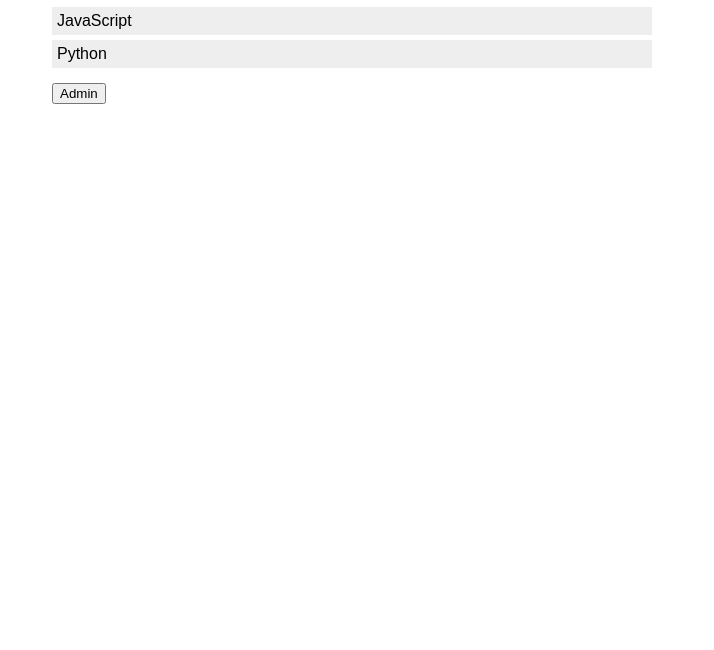
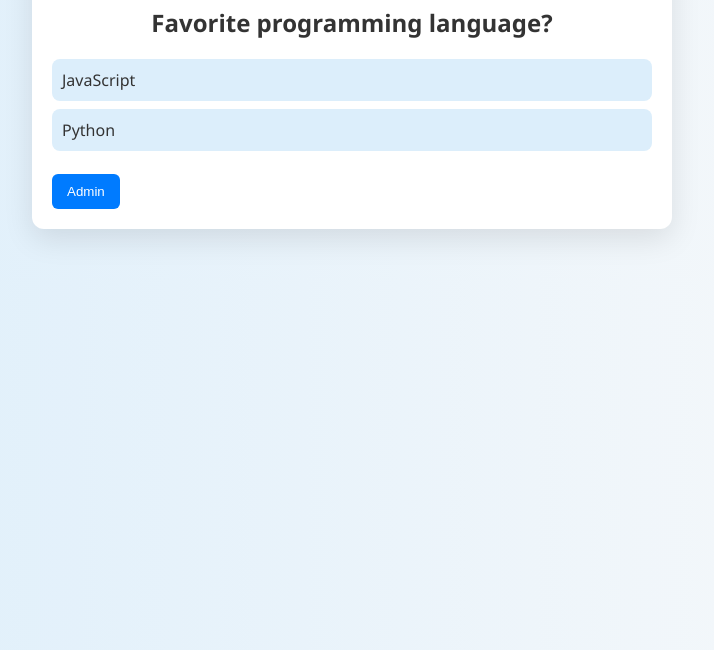
Before and after one commit to ThunderBolt-0/poll-app, a plain HTML site: page index.html in a window 1280 px wide. Shown: the part 150-800 px from the top of the page, without its empty margins (288-1002 px from the left). Drawn offline with nearby package versions, Linux system fonts and the light colour scheme.

Commit message:
Update style.css

```diff
--- a/style.css
+++ b/style.css
@@ -1,20 +1,59 @@
 body {
-  font-family: sans-serif;
+  font-family: 'Segoe UI', sans-serif;
+  background: linear-gradient(to right, #DCEEFB, #F8F9FA);
+  margin: 0;
   padding: 20px;
+  color: #333;
 }
-#poll-container {
+
+.container {
   max-width: 600px;
-  margin: auto;
+  margin: 30px auto;
+  padding: 20px;
+  background: white;
+  border-radius: 12px;
+  box-shadow: 0 10px 30px rgba(0,0,0,0.1);
 }
-button {
-  margin-top: 10px;
+
+h1, h2 {
+  text-align: center;
 }
+
 .option {
+  background-color: #DCEEFB;
+  padding: 10px;
+  border-radius: 8px;
+  margin: 8px 0;
   cursor: pointer;
-  margin: 5px 0;
-  padding: 5px;
-  background-color: #eee;
+  transition: transform 0.2s;
 }
 .option:hover {
-  background-color: #ddd;
+  background-color: #B6E0FE;
+  transform: scale(1.03);
 }
+
+.button {
+  padding: 10px 15px;
+  margin-top: 15px;
+  background-color: #007BFF;
+  border: none;
+  color: white;
+  border-radius: 6px;
+  cursor: pointer;
+  transition: background-color 0.3s;
+}
+.button:hover {
+  background-color: #0056b3;
+}
+.button.blue {
+  background-color: #007BFF;
+}
+
+.input {
+  display: block;
+  width: 100%;
+  padding: 8px;
+  margin: 8px 0;
+  border-radius: 6px;
+  border: 1px solid #ccc;
+}
```
